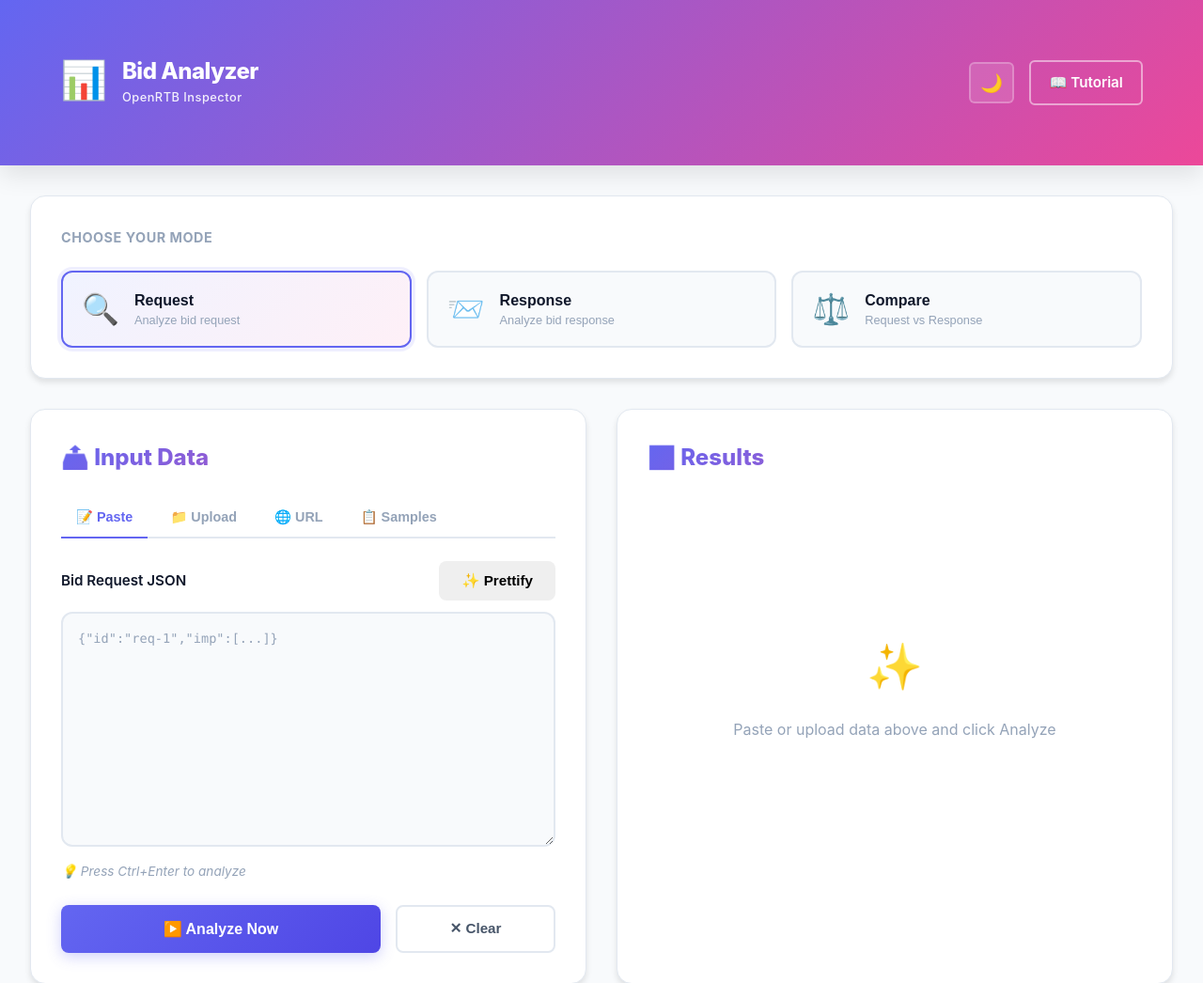
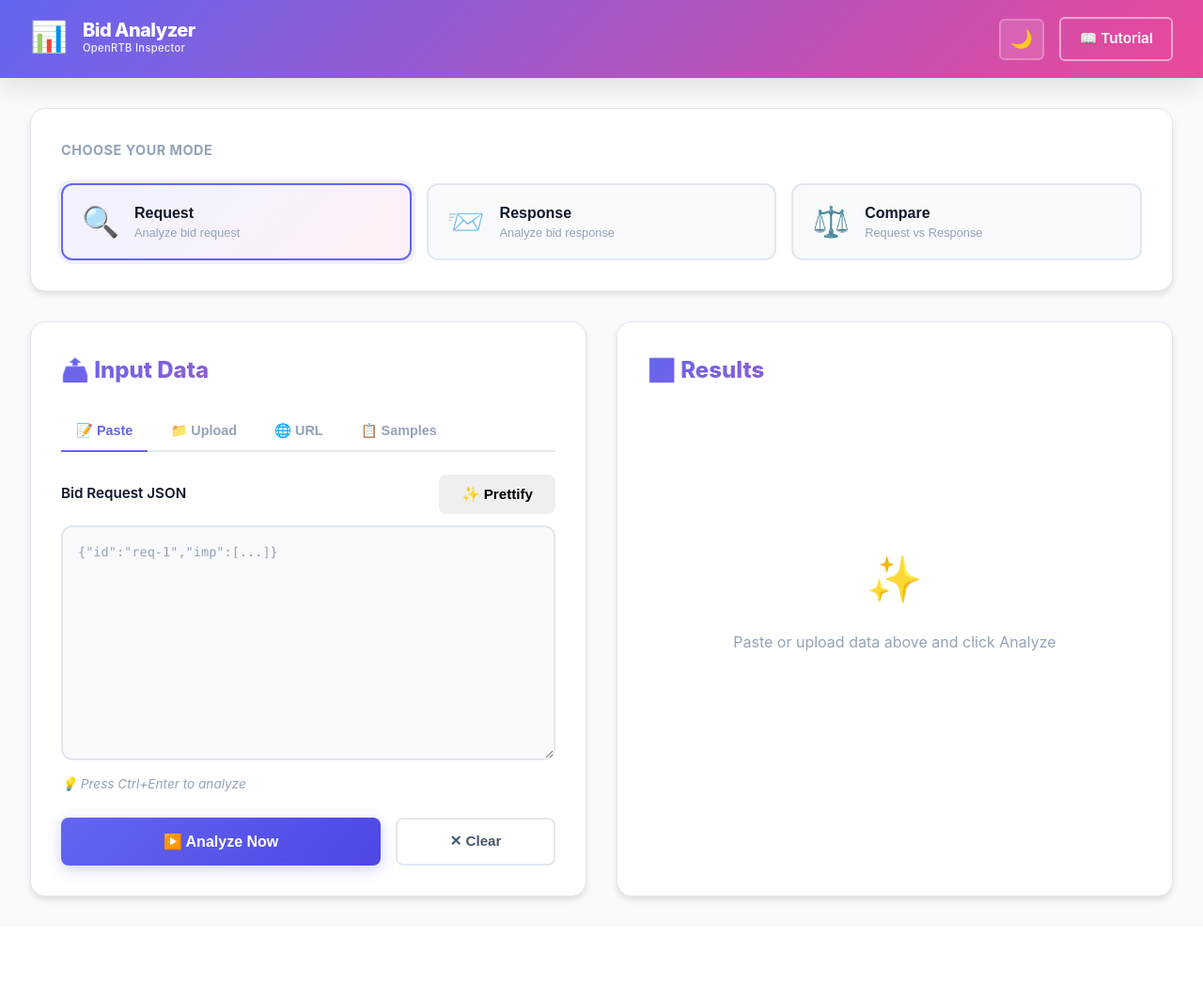
Before and after one commit to SantoshMahanty/bid-analyzer, a FastAPI app: page / in a window 1280 px wide. Shown: the top 1046 px of the page at 94% size. After the commit the page ends 960 px from the top, so only its background shows below. Run offline with FastAPI, Linux system fonts and the light colour scheme.

Commit message:
Optimize header for better element visibility
Fixed header layout:
- Reduced logo icon size (2.5rem → 2rem)
- Reduced title font size (1.5rem → 1.25rem)
- Reduced subtitle font size (0.8rem → 0.7rem)
- Tighter spacing and padding
- Removed unnecessary flex-grow on left section
- Added explicit flex-direction to header-text

Theme toggle (🌙) and Tutorial link (📖) are now properly positioned in the header alongside:
- 📊 Bid Analyzer
- OpenRTB Inspector

All elements included in header for immediate access to theme control and documentation.

Co-Authored-By: Claude Haiku 4.5 <noreply@anthropic.com>

```diff
--- a/app/static/styles.css
+++ b/app/static/styles.css
@@ -92,7 +92,6 @@ html, body {
 .header {
     background: linear-gradient(135deg, var(--primary) 0%, var(--accent) 100%);
     color: white;
-    padding: 2rem;
     box-shadow: var(--shadow-lg);
     backdrop-filter: blur(10px);
 }
@@ -103,41 +102,49 @@ html, body {
     display: flex;
     justify-content: space-between;
     align-items: center;
-    padding: 1.5rem 2rem;
+    padding: 1rem 2rem;
+    width: 100%;
+    box-sizing: border-box;
 }
 
 .header-left {
     display: flex;
     align-items: center;
     gap: 1rem;
-    flex: 1;
+    min-width: 0;
 }
 
 .logo-icon {
-    font-size: 2.5rem;
+    font-size: 2rem;
     animation: float 3s ease-in-out infinite;
     flex-shrink: 0;
 }
 
 @keyframes float {
     0%, 100% { transform: translateY(0px); }
-    50% { transform: translateY(-10px); }
+    50% { transform: translateY(-8px); }
+}
+
+.header-text {
+    display: flex;
+    flex-direction: column;
+    gap: 0;
 }
 
 .header-text h1 {
-    font-size: 1.5rem;
+    font-size: 1.25rem;
     font-weight: 800;
     letter-spacing: -0.5px;
     margin: 0;
-    line-height: 1.2;
+    line-height: 1;
 }
 
 .header-text p {
-    font-size: 0.8rem;
+    font-size: 0.7rem;
     opacity: 0.9;
     font-weight: 500;
-    margin: 0.2rem 0 0 0;
-    letter-spacing: 0.5px;
+    margin: 0.1rem 0 0 0;
+    letter-spacing: 0.3px;
 }
 
 .header-right {
```
Also changed, not shown: .claude/settings.local.json.
